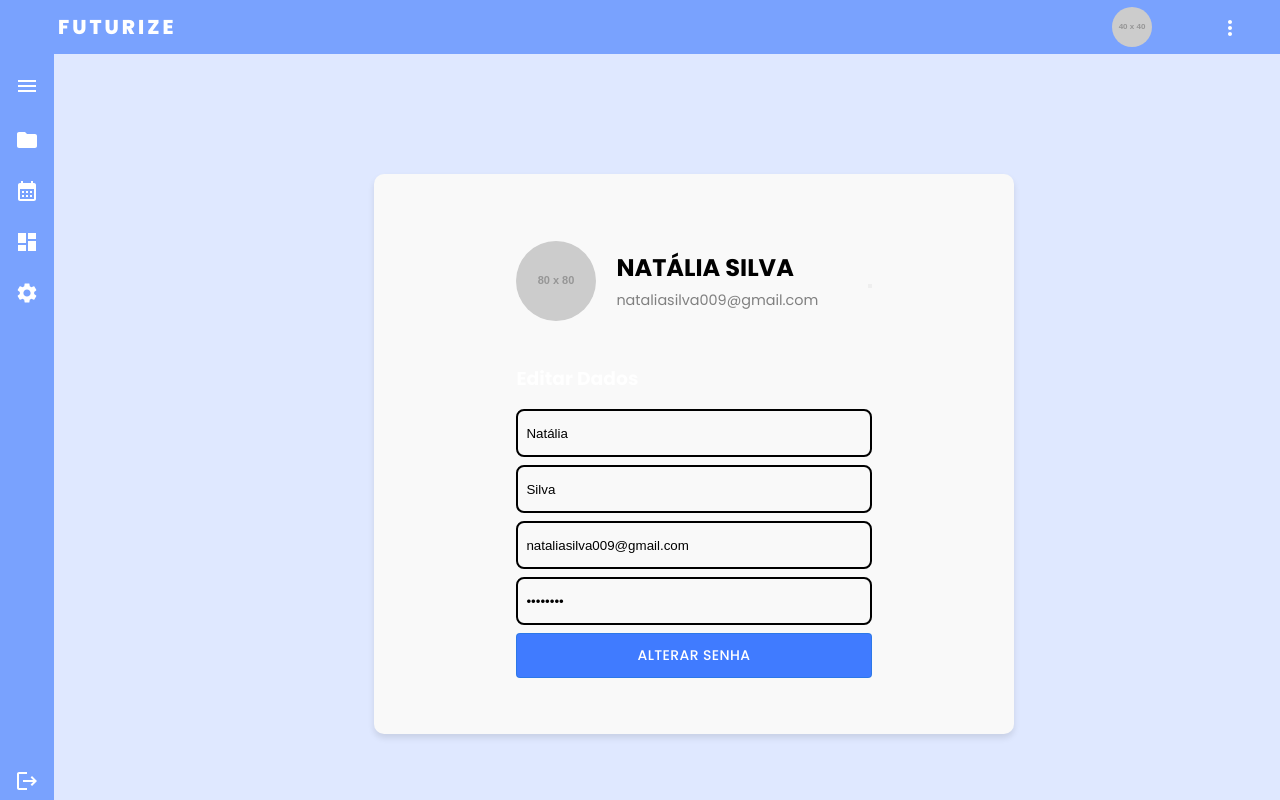
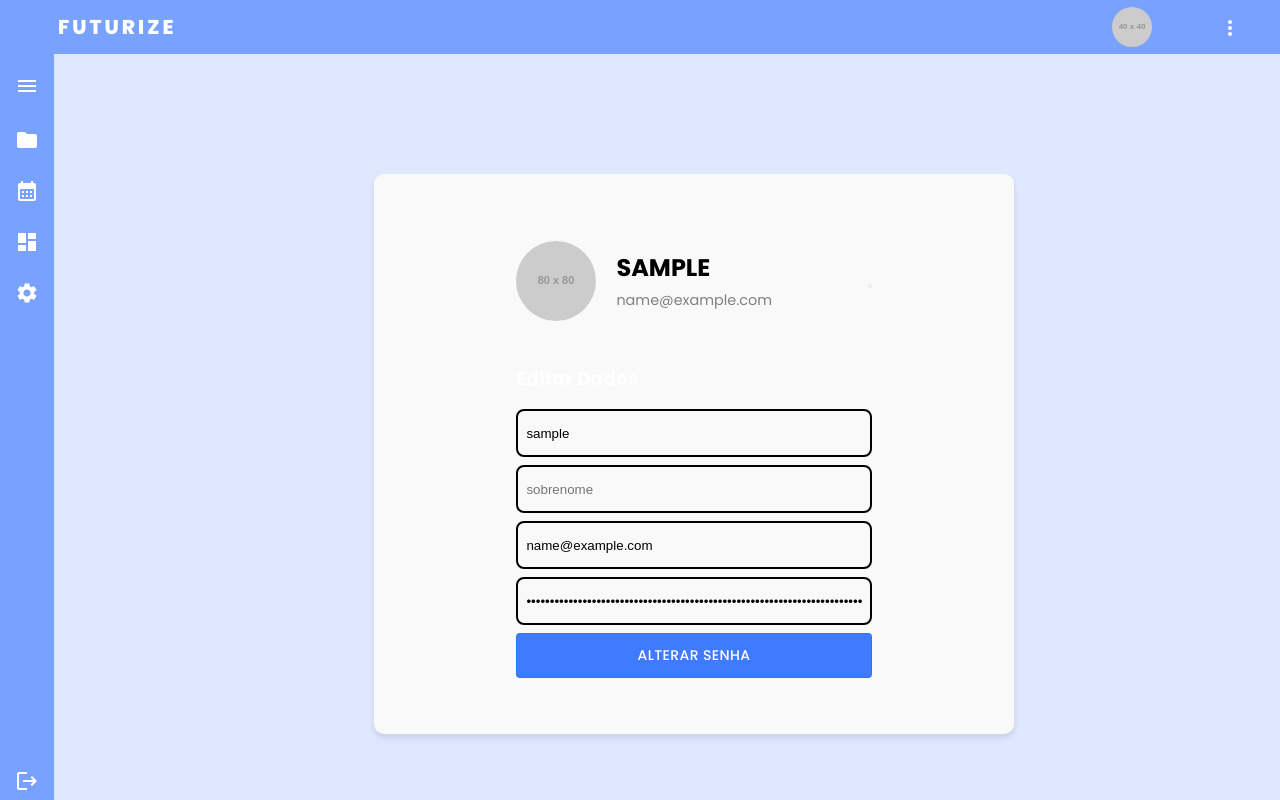
Before and after one commit to vitoriaGoncalves08/Futurize, a React (Vite) app in the folder futurize-frontend/: page /settings in a window 1280 px wide. Built offline with nearby package versions, Linux system fonts and the light colour scheme; sample sign-in values are in the browser's storage.

Commit message:
tentando pegar os dados part2

```diff
--- a/futurize-frontend/src/components/Settings/Settings.jsx
+++ b/futurize-frontend/src/components/Settings/Settings.jsx
@@ -5,33 +5,28 @@ import Buttons from '../Buttons/Buttons';
 
 
 function Settings() {
-  // Estado para armazenar os dados do usuário
-  const [userData, setUserData] = useState({
-    firstName: "",
-    lastName: "",
-    email: "",
-    password: "",
-  });
+  // Estados para armazenar as informações dos usuários
+  const [userFirstName, setUserFirstName] = useState('');
+  const [userEmail, setUserEmail] = useState('');
+  const [userPassword, setUserPassword] = useState('');
 
-  // Função que simula a obtenção dos dados do usuário (substitua com os dados reais)
+  // Recupera os dados do localStorage quando a tela é carregada
   useEffect(() => {
-    // Simulando os dados carregados de uma API ou do localStorage
-    const user = {
-      firstName: "Natália",
-      lastName: "Silva",
-      email: "nataliasilva009@gmail.com",
-      password: "********", // Não é recomendado exibir senhas reais
-    };
-    setUserData(user);
+    const savedUserFirstName = localStorage.getItem('userFirstName');
+    const savedUserEmail = localStorage.getItem('userEmail');
+    const savedUserPassword = localStorage.getItem('userPassword');
+
+    if (savedUserFirstName) setUserFirstName(savedUserFirstName);
+    if (savedUserEmail) setUserEmail(savedUserEmail);
+    if (savedUserPassword) setUserPassword(savedUserPassword);
   }, []);
 
-  // Função para lidar com a mudança nos inputs
-  const handleChange = (e) => {
-    const { name, value } = e.target;
-    setUserData((prevData) => ({
-      ...prevData,
-      [name]: value,
-    }));
+  // Função para salvar as informações no localStorage
+  const handleSave = () => {
+    localStorage.setItem('userFirstName', userFirstName);
+    localStorage.setItem('userEmail', userEmail);
+    localStorage.setItem('userPassword', userPassword);
+    alert('Informações salvas com sucesso!');
   };
 
   return (
@@ -46,11 +41,11 @@ function Settings() {
           <div className="user-info">
             <h2 className="h2-user-info">
               {/* Natália Silva */}
-              {userData.firstName} {userData.lastName}
+              {userFirstName}
             </h2>
             <p className="p-user-info">
               {/* nataliasilva009@gmail.com */}
-              {userData.email}
+              {userEmail}
             </p>
           </div>
           <div id="switch">
@@ -70,35 +65,35 @@ function Settings() {
               className="style-inputs"
               type="text"
               name="firstName"
-              placeholder="nome"
-              value={userData.firstName}
-              onChange={handleChange}
+              id="firstName"
+              value={userFirstName}
+              onChange={(e) => setUserFirstName(e.target.value)}
             />
             <input
               className="style-inputs"
               type="text"
               name="lastName"
               placeholder="sobrenome"
-              value={userData.lastName}
-              onChange={handleChange}
+              // value={userData.lastName}
+              // onChange={handleChange}
             />
             <input
               className="style-inputs"
               type="email"
               name="email"
-              placeholder="email"
-              value={userData.email}
-              onChange={handleChange}
+              id="email"
+              value={userEmail}
+              onChange={(e) => setUserEmail(e.target.value)}
             />
             <input
               className="style-inputs"
               type="password"
               name="password"
-              placeholder="senha"
-              value={userData.password}
-              onChange={handleChange}
+              id="password"
+              value={userPassword}
+              onChange={(e) => setUserPassword(e.target.value)}
             />
-            <Buttons>Alterar Senha</Buttons>
+            <Buttons onClick={handleSave}>Alterar Senha</Buttons>
           </div>
         </div>
       </div>
```
